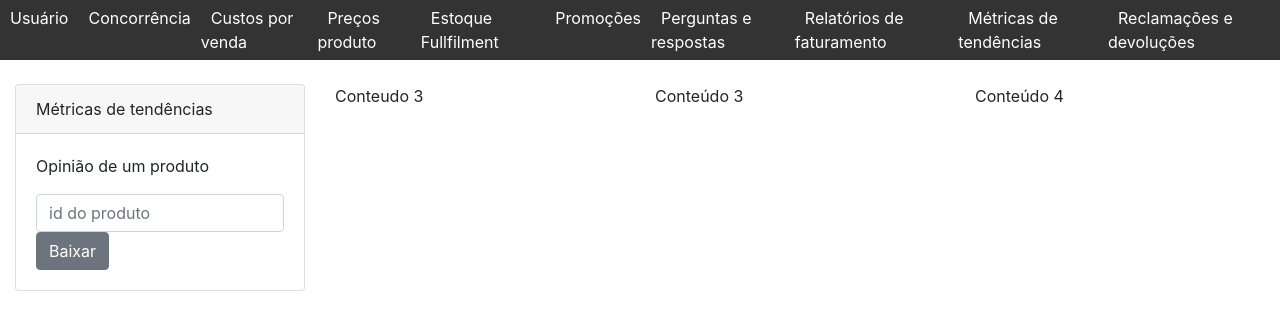
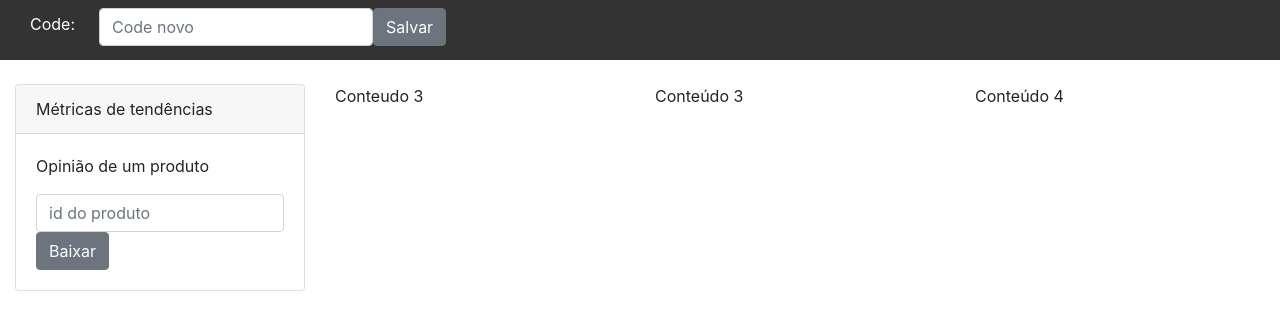
Before and after one commit to tulliopimentel/Mercado-Livre, a Python web app: template templates/home/home.html in a window 1280 px wide. Shown: the top 330 px of the page. Run offline with Jinja, Linux system fonts and the light colour scheme; the template is opened without the code that fills it, so the values that code supplies are empty.

Commit message:
master retirado todos os itens do menu

```diff
--- a/static/home.css
+++ b/static/home.css
@@ -8,16 +8,16 @@ body {
     background-color: #333;
     height: 60px;
     display: flex;
-    justify-content: space-between;
+    justify-content: start;
     align-items: center;
 }
 
 .menu ul {
     list-style: none;
     margin: 0;
-    padding: 0;
+    padding-left: 30px;
     display: flex;
-    justify-content: center;
+    justify-content: flex-start;
     align-items: normal;
     flex-grow: 1;
 }
--- a/templates/home/home.html
+++ b/templates/home/home.html
@@ -13,16 +13,9 @@
 <body>
     <div class="menu">
         <ul>
-            <li><a href="#">Usuário</a></li>
-            <li><a href="#">Concorrência</a></li>
-            <li><a href="#">Custos por venda</a></li>
-            <li><a href="#">Preços produto</a></li>
-            <li><a href="#">Estoque Fullfilment</a></li>
-            <li><a href="#">Promoções</a></li>
-            <li><a href="#">Perguntas e respostas</a></li>
-            <li><a href="#">Relatórios de faturamento</a></li>
-            <li><a href="#">Métricas de tendências</a></li>
-            <li><a href="#">Reclamações e devoluções</a></li>
+            <li> <p class="text-white pr-4 pt-1"> Code: </p></li>
+            <li><input type="text" class="form-control" id="code" placeholder="Code novo"></li>
+            <li><button class="btn btn-secondary" onclick=""> Salvar </button></li>
         </ul>
     </div>
     <div class="container-fluid mt-4">
```
